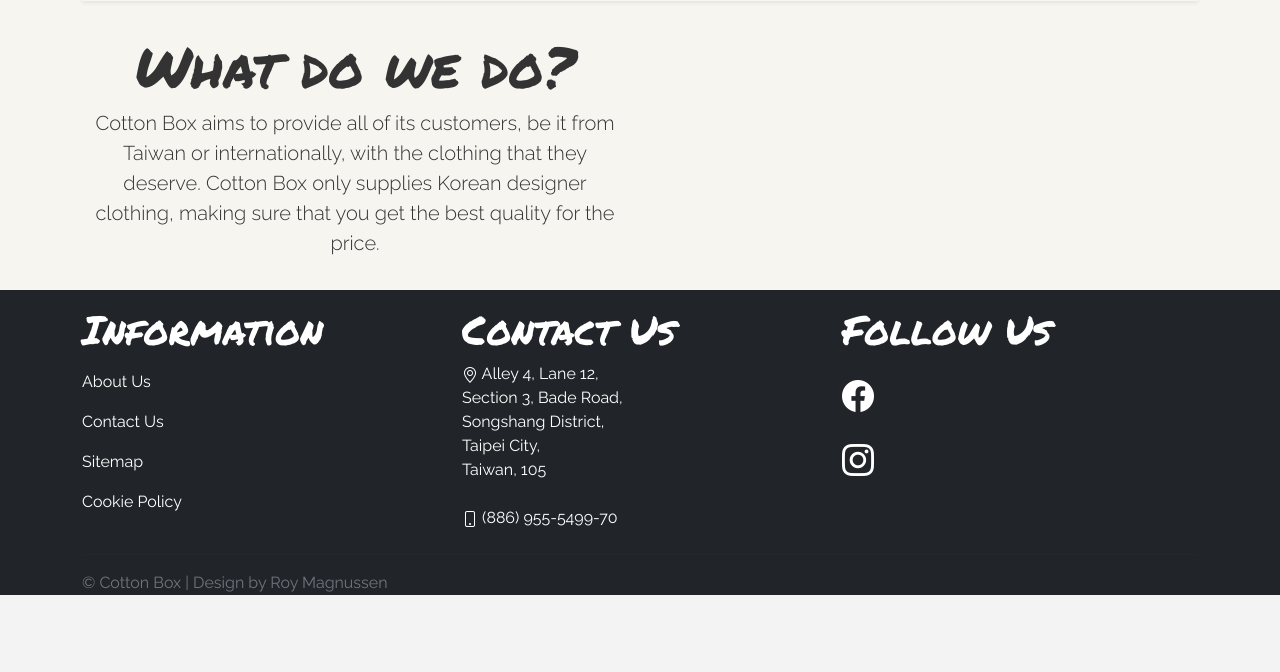
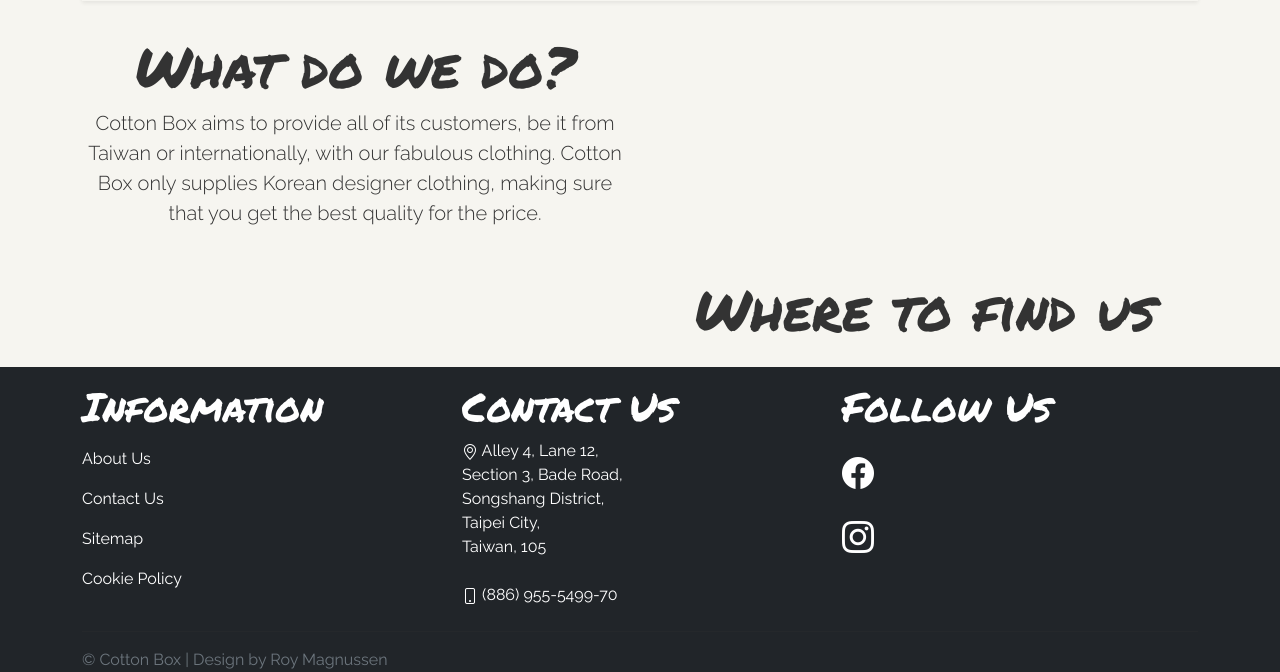
Before and after one commit to RoyMagnussen/CottonBox-Data-Centric, a Flask app: page /about/ in a window 1280 px wide. Shown: the part 727-1399 px from the top of the page. Before the commit the page ends 1322 px from the top, so only its background shows below. Run offline with Flask 2, Linux system fonts and the light colour scheme; data that the repository does not hold is empty; some libraries are stand-ins or nearby versions; some web fonts are replaced.

Commit message:
Added where to find us section.

```diff
--- a/templates/en_gb/about_page.html
+++ b/templates/en_gb/about_page.html
@@ -31,11 +31,20 @@
             <div class="col-12 col-md-6">
                 <h1 class="display-4 text-center section-heading">What do we do?</h1>
                 <p class="lead text-center">
-                    Cotton Box aims to provide all of its customers, be it from Taiwan or internationally, with the clothing that they deserve.
+                    Cotton Box aims to provide all of its customers, be it from Taiwan or internationally, with our fabulous clothing.
                     Cotton Box only supplies Korean designer clothing, making sure that you get the best quality for the price.
                 </p>
             </div>
         </div>
     </div>
     <!-- Where to find us -->
+    <div class="container py-3">
+        <div class="row">
+            <div class="col-12 col-md-6"></div>
+            <div class="col-12 col-md-6 text-center">
+                <h1 class="display-4 section-heading">Where to find us</h1>
+                <div class="map shadow-sm" id="map"></div>
+            </div>
+        </div>
+    </div>
 {% endblock content %}
```
